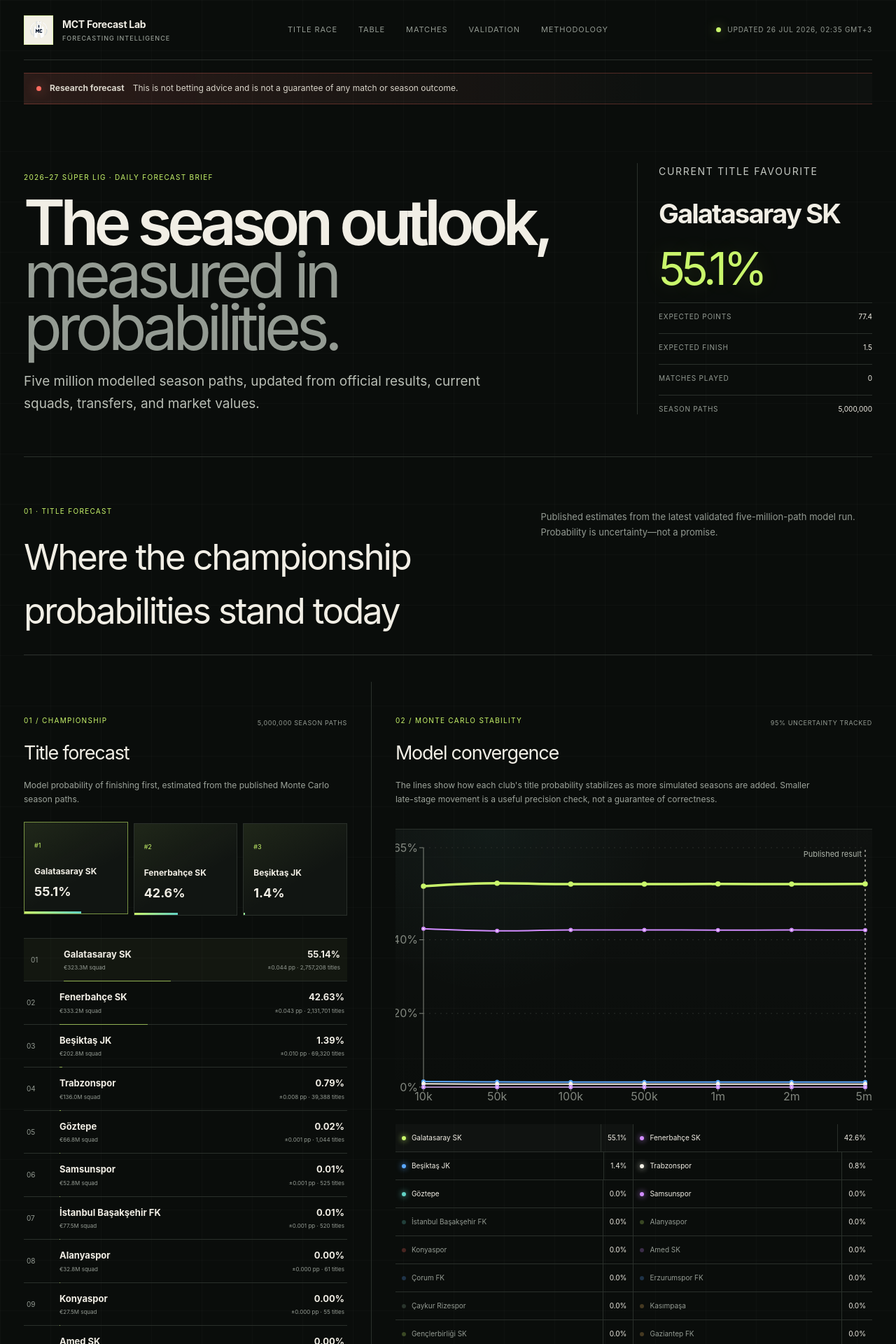
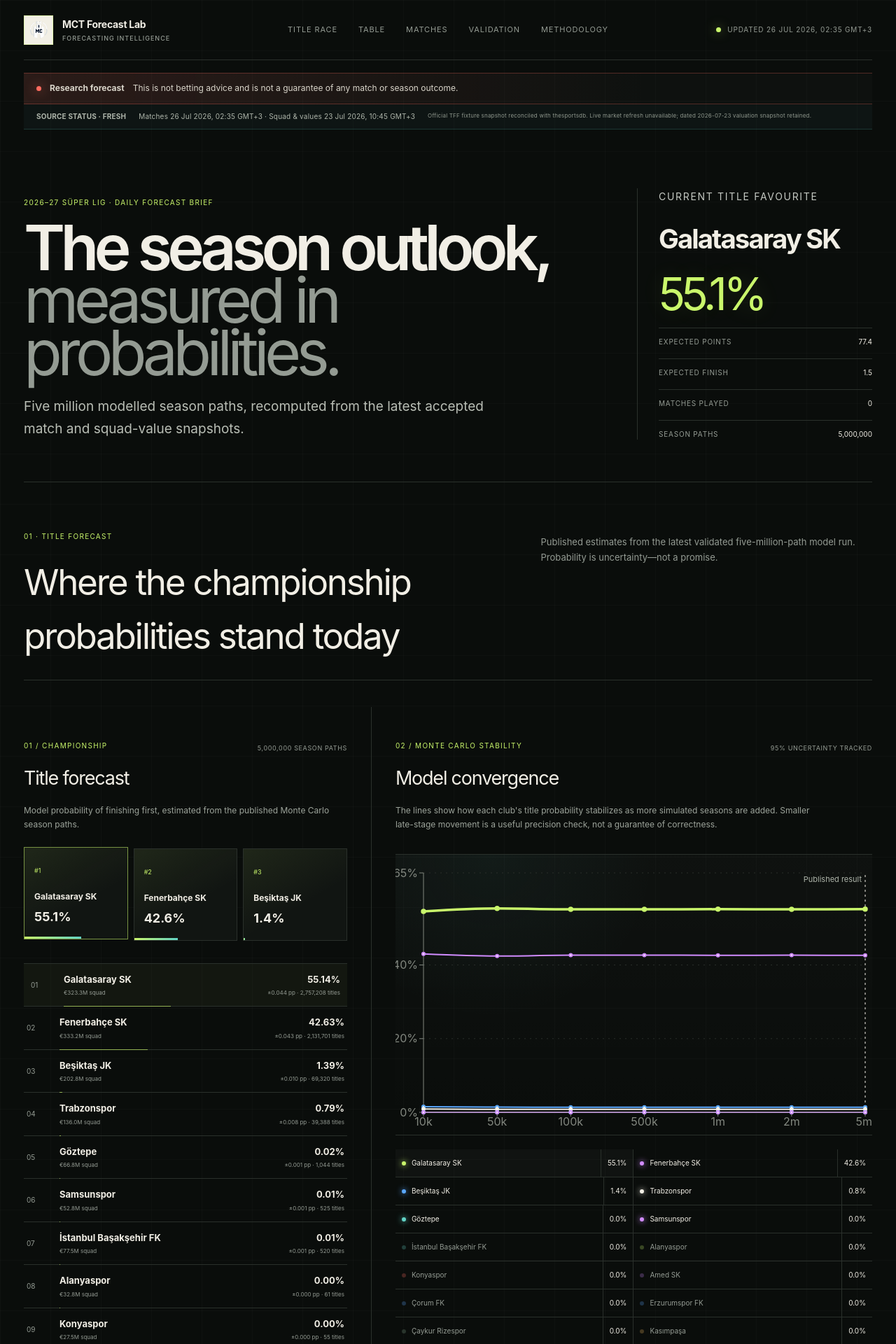
Before and after one commit to MonarchCastleTech/superlig-forecast, a React (Vite) app in the folder dashboard/: page / in a window 1280 px wide. Shown: the top 1920 px of the page at 70% size. Built offline with nearby package versions, Linux system fonts and the light colour scheme.

Commit message:
feat: show source snapshot freshness to readers

```diff
--- a/dashboard/app/globals.css
+++ b/dashboard/app/globals.css
@@ -1802,6 +1802,48 @@
   flex: 0 0 auto;
   height: 7px;
   width: 7px;
+}
+
+.source-freshness {
+  align-items: center;
+  background: rgba(98, 211, 197, 0.045);
+  border-bottom: 1px solid rgba(98, 211, 197, 0.18);
+  color: #aeb5aa;
+  display: grid;
+  font-family: var(--font-geist-mono), monospace;
+  font-size: 10px;
+  gap: 8px 18px;
+  grid-template-columns: auto auto 1fr;
+  letter-spacing: 0.02em;
+  padding: 10px 18px;
+}
+
+.source-freshness strong {
+  color: var(--mint);
+  text-transform: uppercase;
+}
+
+.source-freshness small {
+  color: #8f978d;
+  line-height: 1.45;
+}
+
+.source-freshness.source-stale,
+.source-freshness.source-failed {
+  background: rgba(247, 191, 101, 0.05);
+  border-bottom-color: rgba(247, 191, 101, 0.22);
+}
+
+.source-freshness.source-stale strong,
+.source-freshness.source-failed strong {
+  color: var(--amber);
+}
+
+@media (max-width: 820px) {
+  .source-freshness {
+    align-items: start;
+    grid-template-columns: 1fr;
+  }
 }
 
 .hero-summary {
--- a/dashboard/components/dashboard-app.tsx
+++ b/dashboard/components/dashboard-app.tsx
@@ -85,6 +85,20 @@
         </span>
       </aside>
 
+      <section
+        aria-label="Data source freshness"
+        className={`source-freshness source-${data.freshness.source_status}`}
+        data-testid="source-freshness"
+      >
+        <strong>Source status · {data.freshness.source_status}</strong>
+        <span>
+          Matches {formatForecastUpdate(data.freshness.match_snapshot_at)}
+          {" · "}Squad &amp; values{" "}
+          {formatForecastUpdate(data.freshness.valuation_snapshot_at)}
+        </span>
+        <small>{data.freshness.source_notes.join(" ")}</small>
+      </section>
+
       <section className="hero" id="top">
         <div>
           <p className="eyebrow">2026–27 Süper Lig · daily forecast brief</p>
@@ -94,8 +108,8 @@
             <em>measured in probabilities.</em>
           </h1>
           <p className="hero-summary">
-            Five million modelled season paths, updated from official results,
-            current squads, transfers, and market values.
+            Five million modelled season paths, recomputed from the latest
+            accepted match and squad-value snapshots.
           </p>
         </div>
         <div className="hero-note">
```
Also changed, not shown: 1 other file (tests, documents, lock files or other folders).
